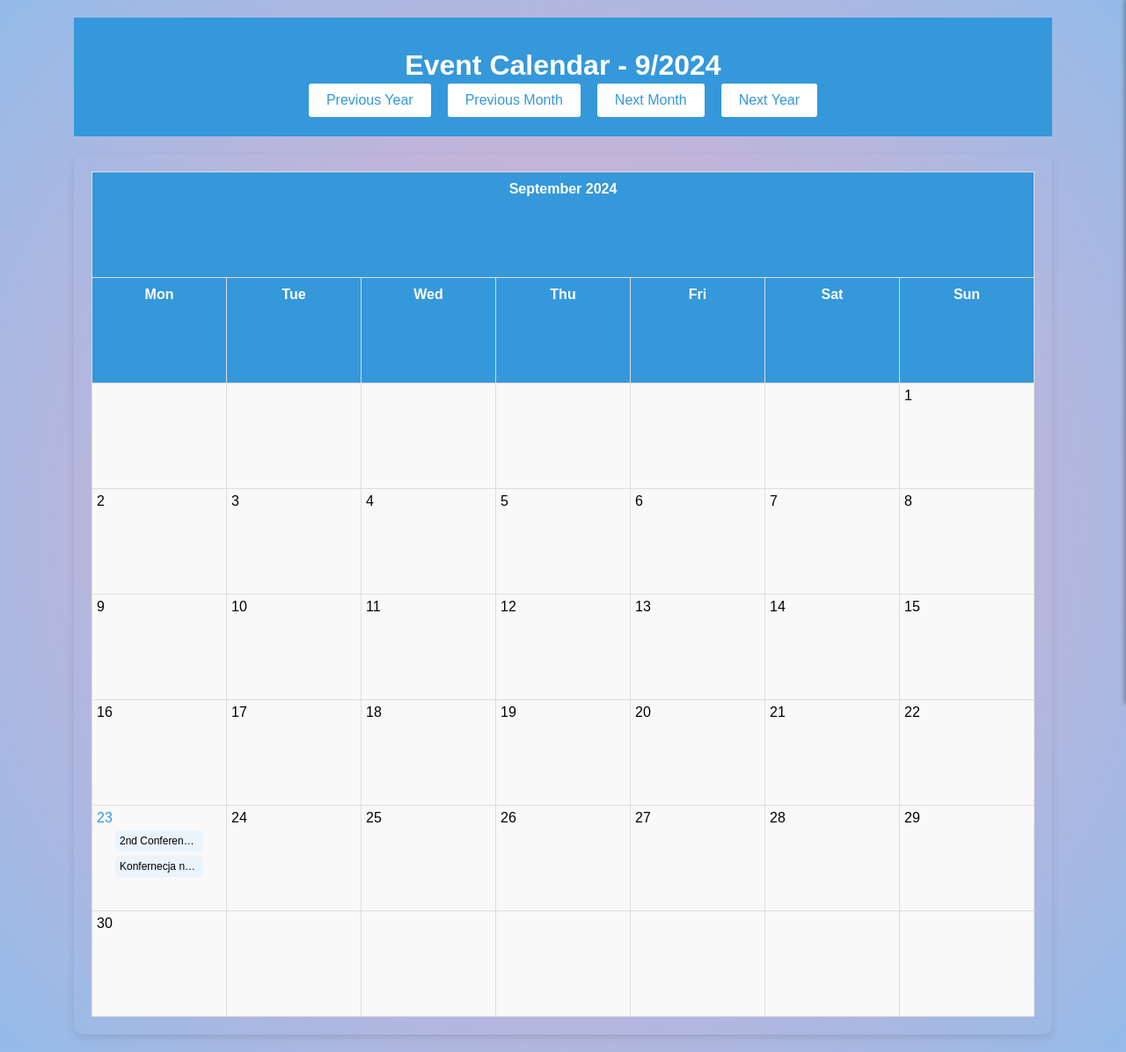
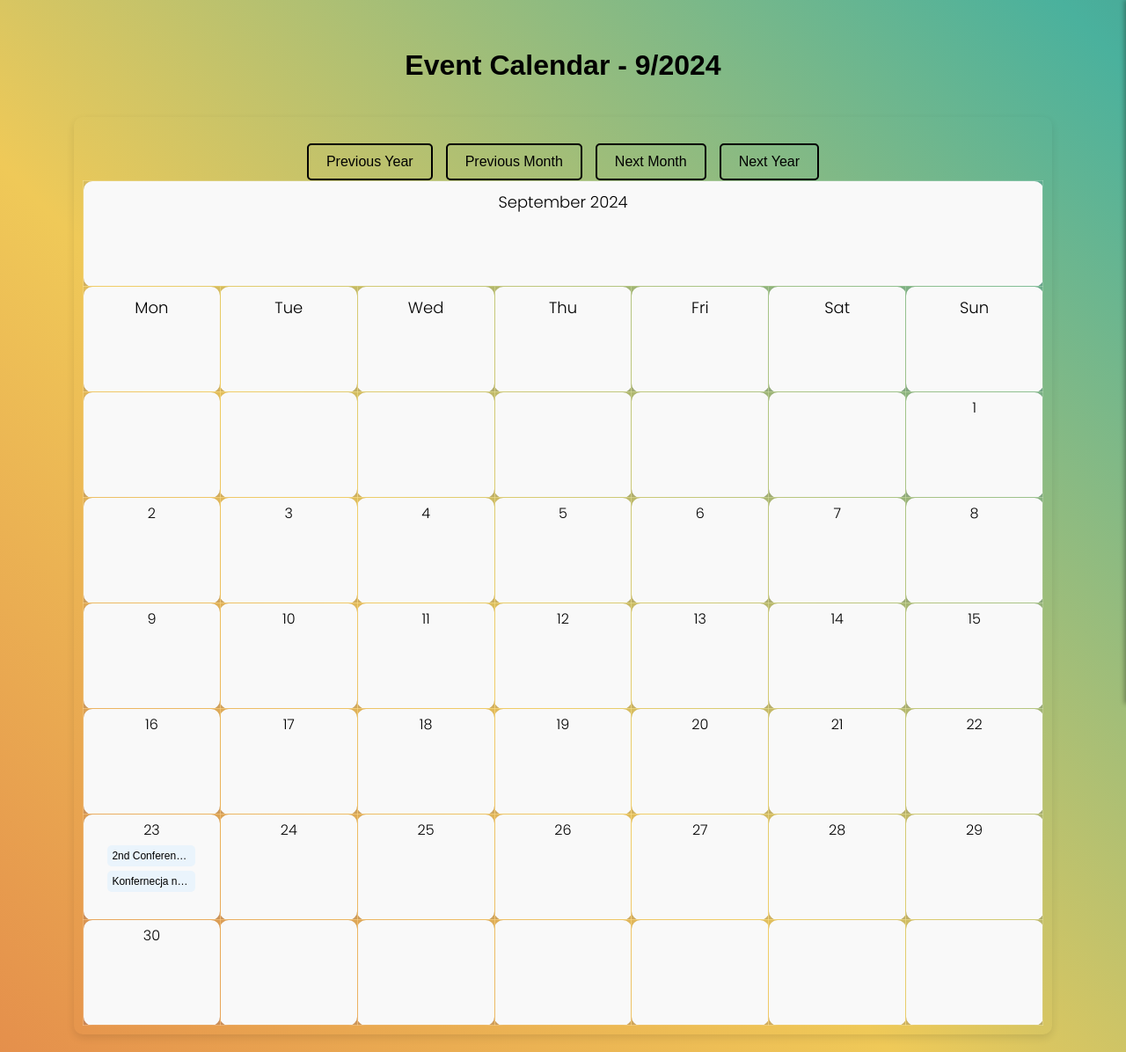
Before and after one commit to MichaelWoj/event-calendar, a Django app: page / in a window 1280 px wide. Shown: the whole page at 88% size. Run offline with Django 3.2, Linux system fonts and the light colour scheme; data comes from the database, SQL or seed files in the repository.

Commit message:
CSS style changes

```diff
--- a/calendar_event_project/calendar_event_app/static/css/main.css
+++ b/calendar_event_project/calendar_event_app/static/css/main.css
@@ -12,8 +12,10 @@ body {
     flex-flow: column;
     align-items: center;
     font-family: "Poppins", serif;
-    background: #eeaeca;
-    background: radial-gradient(circle, #eeaeca 0%, #94bbe9 100%);
+    background: linear-gradient(45deg, #344E5C, #4AB19D , #EFC958, #E17A47 ,  #EFC958, #4AB19D, #344E5C);
+	animation: gradient 15s ease-in-out infinite;
+    background-size: 400% 400%;
+    height: 100vh;
 }
 
 .container {
@@ -21,13 +23,23 @@ body {
     margin: 0 auto;
     padding: 20px;
 }
+@keyframes gradient {
+	0% {
+		background-position: 0% 50%;
+	}
+	50% {
+		background-position: 100% 50%;
+	}
+	100% {
+		background-position: 0% 50%;
+	}
+}
 
 /* Header */
 .header {
     text-align: center;
     padding: 20px 0;
-    background-color: #3498db;
-    color: white;
+    color: black    ;
     margin-bottom: 20px;
 }
 
@@ -37,6 +49,7 @@ body {
 }
 
 .nav-buttons {
+    margin-top: 20px;
     display: flex;
     justify-content: center;
     gap: 15px;
@@ -44,23 +57,17 @@ body {
 
 .btn {
     padding: 10px 20px;
-    background-color: #fff;
-    color: #3498db;
+    color: black;
     text-decoration: none;
     border-radius: 5px;
-    border: 2px solid #3498db;
+    border: 2px solid black;
     transition: background-color 0.3s, color 0.3s;
-}
-
-.btn:hover {
-    background-color: #3498db;
-    color: #fff;
 }
 
 /* Calendar */
 .calendar-container {
     border-radius: 10px;
-    padding: 20px;
+    padding: 10px;
     box-shadow: 0 4px 10px rgba(0, 0, 0, 0.1);
 }
 
@@ -77,19 +84,33 @@ table td {
     height: 120px;
     padding: 0;
     vertical-align: top;
+    border-radius: 0.2rem;
+    padding: 1rem;
+    font-weight: 300;
+    font-size: 0.8rem;
     box-sizing: border-box;
+    background: rgba(255, 255, 255, 0.25);
+    box-shadow: 0 8px 32px 0 rgba(31, 38, 135, 0.37);
+    backdrop-filter: blur(4px);
+    -webkit-backdrop-filter: blur(4px);
+    border-radius: 10px;
+    border: 1px solid rgba(255, 255, 255, 0.18);
+    background-color: #f9f9f9;
 }
 
 table th {
-    background-color: #3498db;
-    color: white;
+    font-family: "Poppins", serif;
+    font-size: large;
     padding: 10px;
+
 }
 
 table td {
+    font-family: "Poppins", serif;
     background-color: #f9f9f9;
     position: relative;
-    text-align: left;
+    text-align: top;
+    font-size: medium;
     padding: 5px;
     vertical-align: top; /* Align content to the top */
 }
@@ -121,6 +142,14 @@ table td a:hover {
     text-decoration: underline;
 }
 
+.current-day {
+    background-color: #ffeb3b; /* Yellow background */
+    color: #000; /* Black text */
+    font-weight: bold;
+    border: 2px solid #f57c00; /* Orange border */
+    padding: 5px;
+    border-radius: 5px;
+}
 /* Modal */
 .modal {
     display: none;
--- a/calendar_event_project/calendar_event_app/templates/calendar.html
+++ b/calendar_event_project/calendar_event_app/templates/calendar.html
@@ -13,15 +13,15 @@
     <div class="container">
         <header class="header">
             <h1>Event Calendar - {{ month }}/{{ year }}</h1>
+        </header>
+
+        <div class="calendar-container">
             <div class="nav-buttons">
                 <a href="{% url 'calendar_view' year=year|add:-1 month=month %}" class="btn prev-btn">Previous Year</a>
                 <a href="{% url 'calendar_view' year=year month=month|add:-1 %}" class="btn prev-btn">Previous Month</a>
                 <a href="{% url 'calendar_view' year=year month=month|add:1 %}" class="btn next-btn">Next Month</a>
                 <a href="{% url 'calendar_view' year=year|add:1 month=month %}" class="btn prev-btn">Next Year</a>
             </div>
-        </header>
-
-        <div class="calendar-container">
             {{ calendar|safe }}
         </div>
     </div>
--- a/calendar_event_project/calendar_event_app/views.py
+++ b/calendar_event_project/calendar_event_app/views.py
@@ -6,6 +6,14 @@ import calendar
 from datetime import datetime
 
 def calendar_view(request, year=datetime.now().year, month=datetime.now().month):
+
+    if month < 1:
+        month = 12
+        year -= 1
+    elif month > 12:
+        month = 1
+        year += 1
+
     events = Events.objects.filter(start_time__year=year, start_time__month=month).order_by('start_time')
     cal = calendar.HTMLCalendar().formatmonth(year, month)
 
@@ -20,7 +28,7 @@ def calendar_view(request, year=datetime.now().year, month=datetime.now().month)
         event_bubbles = ''.join(
             [f"<div class='event-bubble' data-event-id='{event.id}'>{event.name}</div>" for event in events_list]
         )
-        day_html = f"<a href='#'>{day}</a>{event_bubbles}"
+        day_html = f"{day}{event_bubbles}"
         cal = cal.replace(f'>{day}<', f'>{day_html}<')
 
     context = {
```
